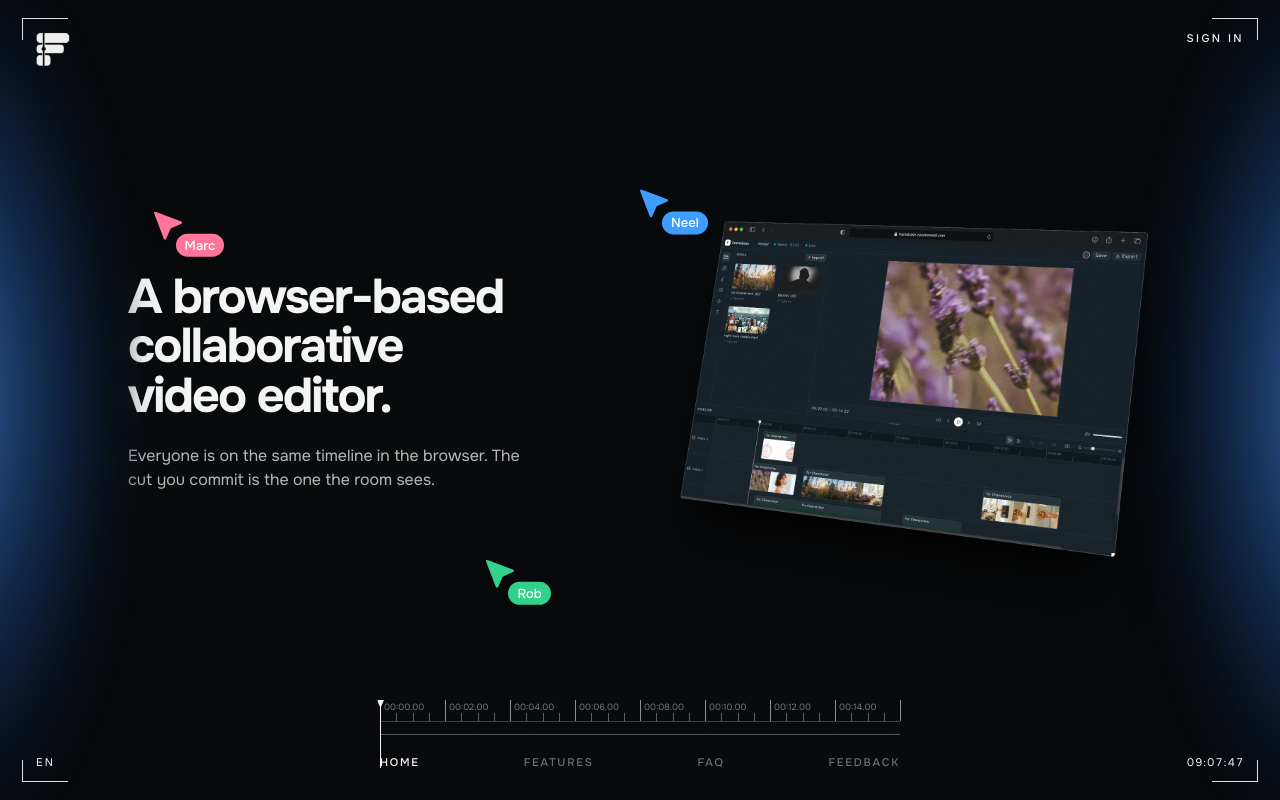
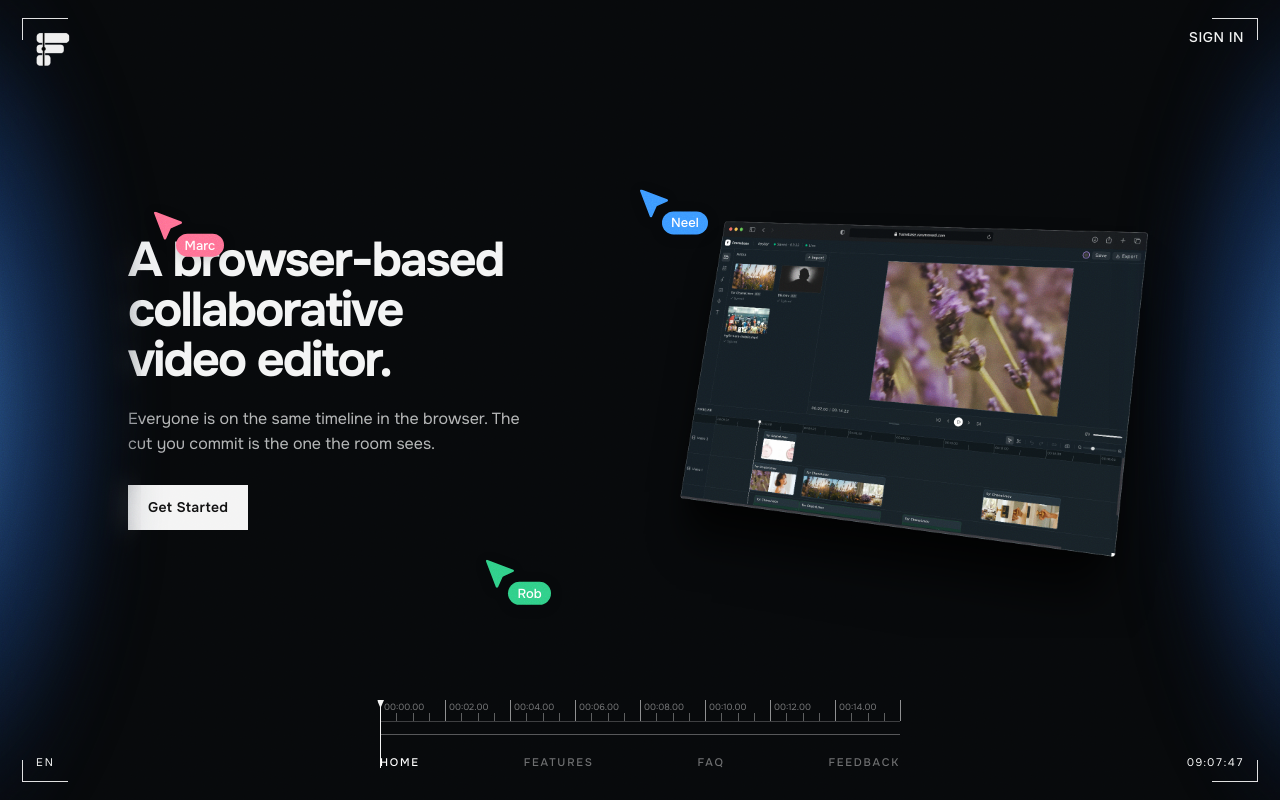
Before and after one commit to varunbuilds/framebase, a React (Vite) app: page / in a window 1280 px wide. Built offline with nearby package versions, Linux system fonts and the light colour scheme; no server answers; what zundo would draw is missing.

Commit message:
Enhance LandingPage with interactive sign placement feature and updated styles. Introduce transitions for visual elements and improve layout for contact links. Add new 'Get Started' button for better user engagement.

```diff
--- a/src/index.css
+++ b/src/index.css
@@ -307,6 +307,24 @@ html.media-dragging * {
   top: 18px;
   right: 22px;
   border-width: 1px 1px 0 0;
+  background: transparent;
+  transition:
+    top 420ms cubic-bezier(0.22, 0.8, 0.32, 1),
+    right 420ms cubic-bezier(0.22, 0.8, 0.32, 1),
+    width 420ms cubic-bezier(0.22, 0.8, 0.32, 1),
+    height 420ms cubic-bezier(0.22, 0.8, 0.32, 1),
+    background-color 240ms ease 100ms,
+    border-color 240ms ease;
+}
+
+.landing-page.is-sign-open .landing-corner-tr {
+  top: var(--sign-top);
+  right: var(--sign-right);
+  width: var(--sign-width);
+  height: var(--sign-height);
+  border-width: 1px;
+  border-color: #fff;
+  background: #fff;
 }
 
 .landing-corner-bl {
@@ -352,12 +370,27 @@ html.media-dragging * {
 }
 
 .landing-contact-link {
+  display: inline-block;
+  margin: -9px -16px;
+  padding: 9px 16px;
   color: inherit;
-  font-size: 11px;
+  font-size: 14px;
   font-weight: 500;
-  letter-spacing: 0.22em;
+  -webkit-font-smoothing: auto;
   text-decoration: none;
   text-transform: uppercase;
+  transition: color 240ms ease 100ms;
+}
+
+.landing-page.is-sign-open .landing-contact-link {
+  color: #111;
+}
+
+@media (prefers-reduced-motion: reduce) {
+  .landing-corner-tr,
+  .landing-contact-link {
+    transition: none;
+  }
 }
 
 .landing-stage {
@@ -953,6 +986,28 @@ html.media-dragging * {
   max-width: 38ch;
 }
 
+.landing-home-start {
+  display: inline-flex;
+  margin-top: 28px;
+  padding: 12px 20px;
+  background: #f4f4f4;
+  color: #111;
+  font-size: 14px;
+  font-weight: 600;
+  letter-spacing: 0.02em;
+  text-decoration: none;
+  transition:
+    background 180ms ease,
+    color 180ms ease,
+    box-shadow 180ms ease;
+}
+
+.landing-home-start:hover {
+  background: transparent;
+  box-shadow: inset 0 0 0 1px #f4f4f4;
+  color: #f4f4f4;
+}
+
 .landing-hero {
   display: block;
   flex: 1 1 58%;
--- a/src/pages/LandingPage.tsx
+++ b/src/pages/LandingPage.tsx
@@ -162,6 +162,20 @@ export function LandingPage() {
   const [progress, setProgress] = useState(0)
   const [playheadLeft, setPlayheadLeft] = useState(0)
   const [clock, setClock] = useState('')
+  const [signOpen, setSignOpen] = useState(false)
+
+  const placeSignBox = (event: { currentTarget: HTMLDivElement }) => {
+    const root = rootRef.current
+    const link = event.currentTarget.querySelector('a')
+    if (!root || !link) return
+    const frame = root.getBoundingClientRect()
+    const box = link.getBoundingClientRect()
+    root.style.setProperty('--sign-top', `${box.top - frame.top}px`)
+    root.style.setProperty('--sign-right', `${frame.right - box.right}px`)
+    root.style.setProperty('--sign-width', `${box.width}px`)
+    root.style.setProperty('--sign-height', `${box.height}px`)
+    setSignOpen(true)
+  }
 
   useEffect(() => {
     const paint = () => {
@@ -304,7 +318,7 @@ export function LandingPage() {
   }
 
   return (
-    <main ref={rootRef} className="landing-page">
+    <main ref={rootRef} className={signOpen ? 'landing-page is-sign-open' : 'landing-page'}>
       <div className="landing-grain" aria-hidden="true" />
       <div className="landing-edge landing-edge-left" aria-hidden="true" />
       <div className="landing-edge landing-edge-right" aria-hidden="true" />
@@ -319,7 +333,13 @@ export function LandingPage() {
 
       <header className="landing-header">
         <img className="landing-mark" src={logo} alt="" />
-        <div className="landing-contact">
+        <div
+          className="landing-contact"
+          onPointerEnter={placeSignBox}
+          onPointerLeave={() => setSignOpen(false)}
+          onFocusCapture={placeSignBox}
+          onBlurCapture={() => setSignOpen(false)}
+        >
           {signedIn ? (
             <Link to="/projects" className="landing-contact-link">
               Open projects
@@ -348,6 +368,15 @@ export function LandingPage() {
                     Add VITE_SUPABASE_URL and VITE_SUPABASE_ANON_KEY before signing in.
                   </p>
                 ) : null}
+                {signedIn ? (
+                  <Link to="/projects" className="landing-home-start">
+                    Get started
+                  </Link>
+                ) : (
+                  <Link to="/login" search={{ redirect: '' }} className="landing-home-start">
+                    Get Started
+                  </Link>
+                )}
               </div>
               <img className="landing-hero" src={hero} alt="Framebase editor" draggable={false} />
               <div className="landing-presence" aria-hidden="true">
```
